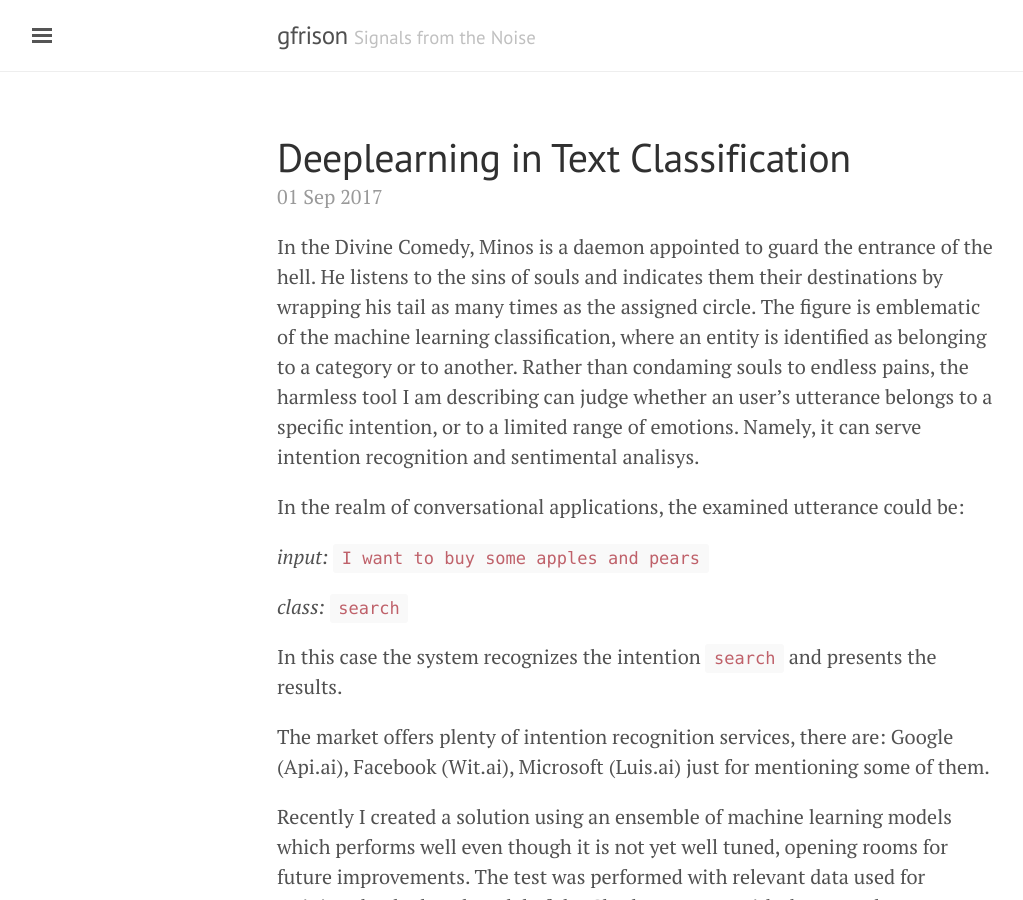
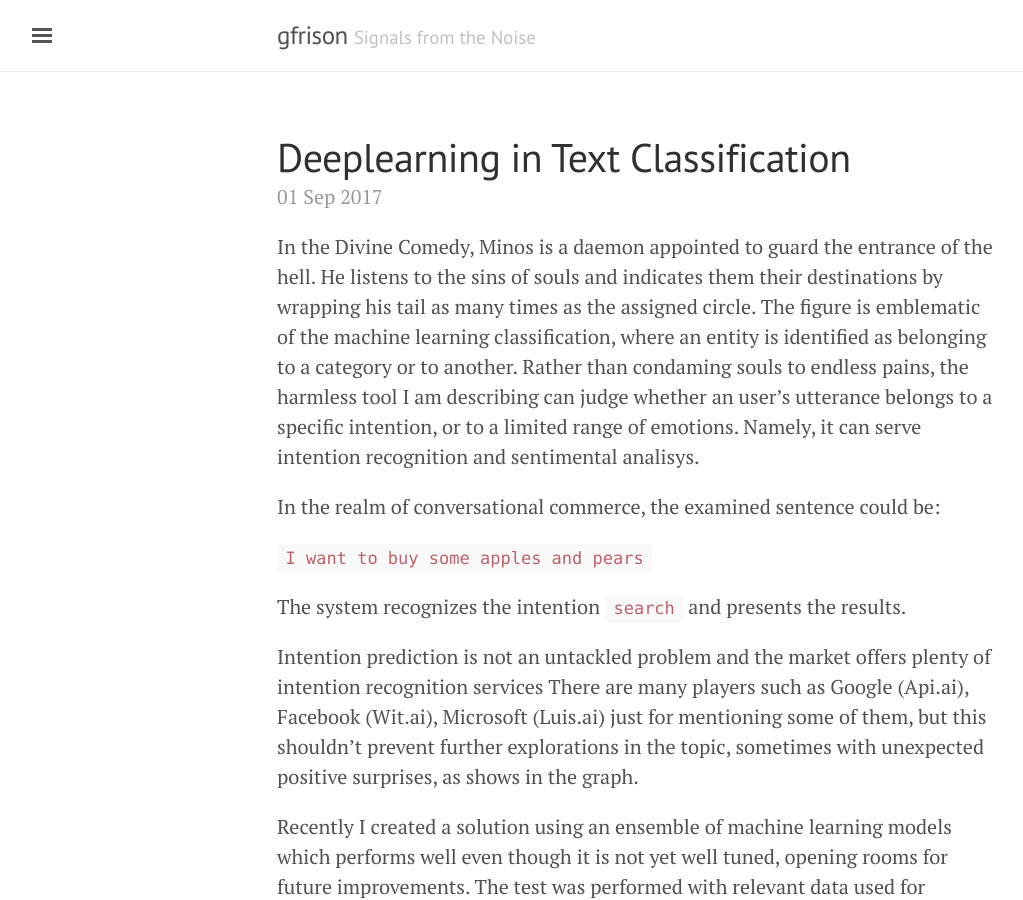
Before and after one commit to gfrison/gfrison.github.io, a Jekyll site: the page built from _posts/2017-09-01-deeplearning-in-text-classification.md, in a window 1280 px wide and 900 px high. Shown: the whole window, without its empty margins (3-1026 px from the left). Built offline with Jekyll 4.4.1, drawn with Linux system fonts in a browser that asks for light colours.

Commit message:
Update 2017-09-01-deeplearning-in-text-classification.md

```diff
--- a/_posts/2017-09-01-deeplearning-in-text-classification.md
+++ b/_posts/2017-09-01-deeplearning-in-text-classification.md
@@ -10,16 +10,15 @@ and indicates them their destinations by wrapping his tail as many times as the
 The figure is emblematic of the machine learning classification, where an entity is identified as belonging to
 a category or to another. Rather than condaming souls to endless pains, the harmless tool I am describing can judge whether an user's utterance belongs to a specific intention, or to a limited range of emotions. Namely, it can serve intention recognition and sentimental analisys.
 
-In the realm of conversational applications, the examined utterance could be:
+In the realm of conversational commerce, the examined sentence could be:
 
-_input:_ `I want to buy some apples and pears`
+`I want to buy some apples and pears`
 
-_class:_ `search`
+The system recognizes the intention `search` and presents the results.
 
-In this case the system recognizes the intention `search` and presents the results.
-
-The market offers plenty of intention recognition services,
-there are: Google (Api.ai), Facebook (Wit.ai), Microsoft (Luis.ai) just for mentioning some of them.
+Intention prediction is not an untackled problem and the market offers plenty of intention recognition services
+There are many players such as Google (Api.ai), Facebook (Wit.ai), Microsoft (Luis.ai) just for mentioning some of them,
+but this shouldn't prevent further explorations in the topic, sometimes with unexpected positive surprises, as shows in the graph.
 
 Recently I created a solution using an ensemble of machine learning models which performs well even though it is not yet well tuned,
 opening rooms for future improvements. The test was performed with relevant data used for training the deployed model of the Chatbot system,
```
